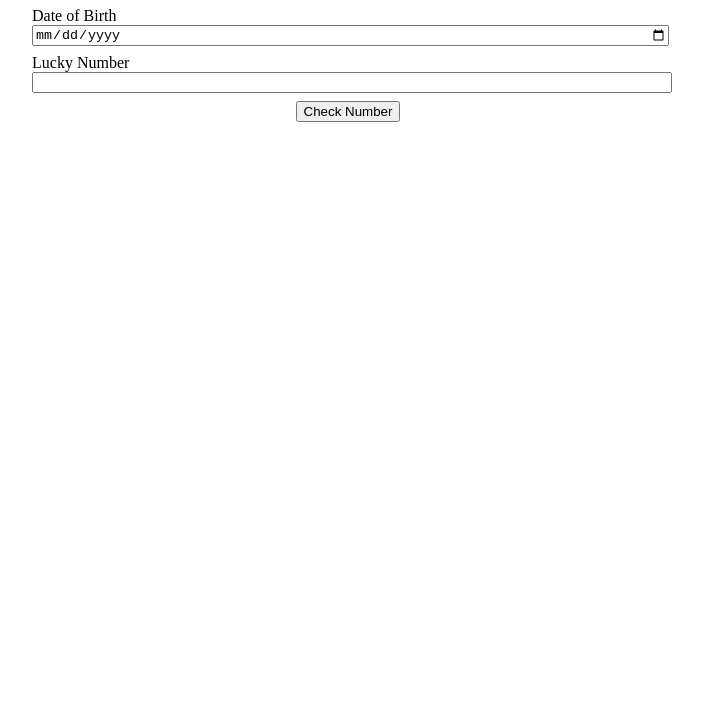
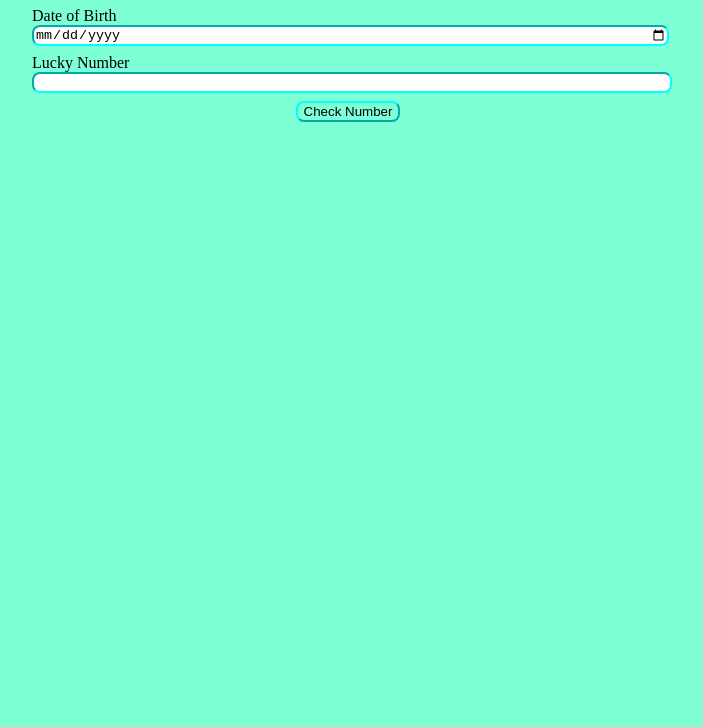
Before and after one commit to chahatmanuja/neog0-mark11, a plain HTML site: page index.html in a window 1280 px wide. Shown: the part 73-800 px from the top of the page, without its empty margins (292-995 px from the left). Drawn offline with Linux system fonts and the light colour scheme.

Commit message:
done styling

```diff
--- a/style.css
+++ b/style.css
@@ -1,3 +1,8 @@
+body{
+    background-color: aquamarine;
+    color: black;
+}
+
 h1{
     text-align: center;
 }
@@ -13,10 +18,15 @@ input{
 input, label  {
     margin-bottom: 0.5rem;
     width: 100%;
+    border-radius: 0.5rem;
+    border-color: aqua;
 }
 
 #check-number {
     display: block;
     margin-top: 1rem;
     margin: auto;
+    background: transparent;
+    border-radius: 0.5rem;
+    border-color: aqua;
 }
```
